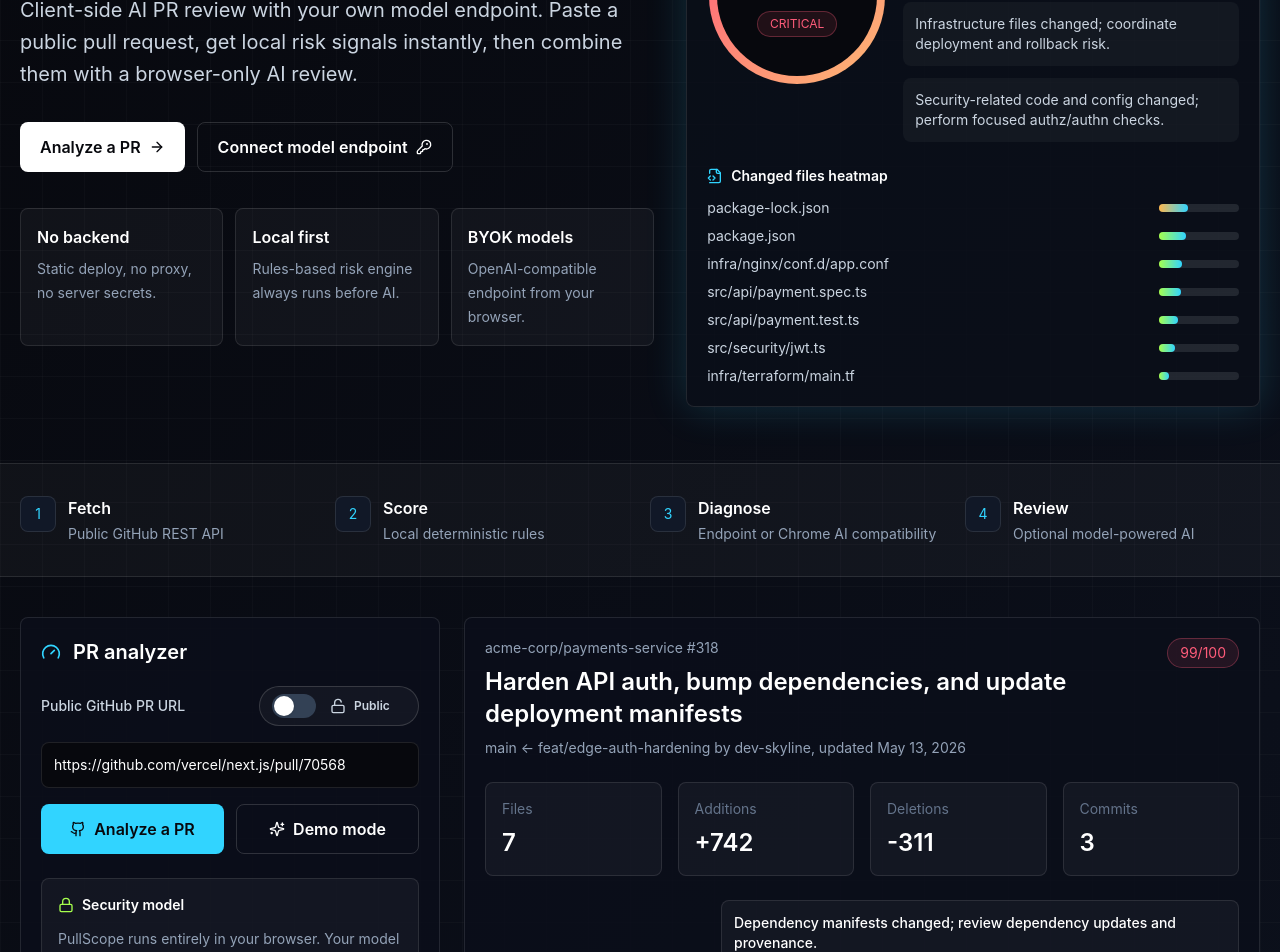
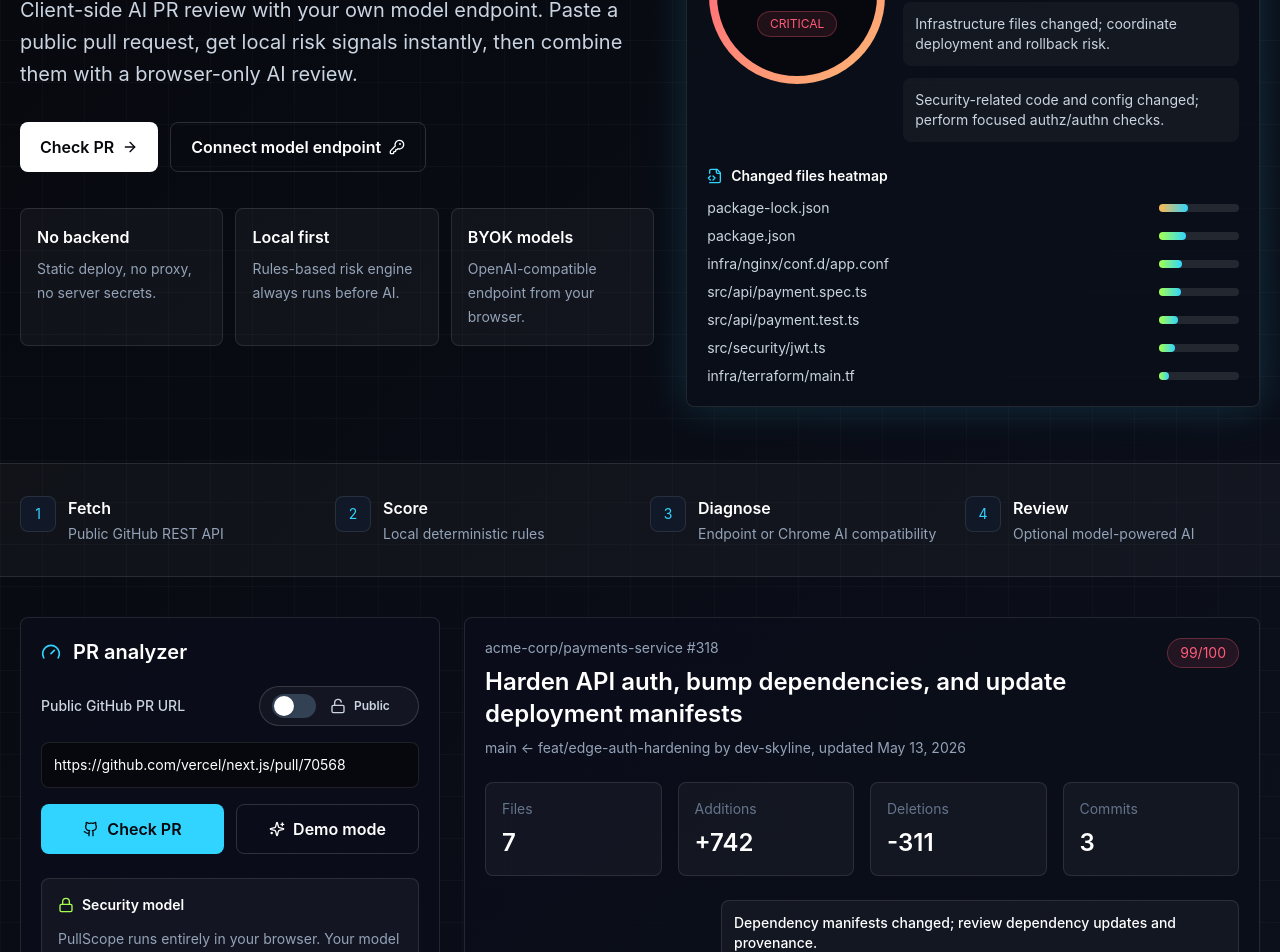
Before and after one commit to yudin-s/pullscope, a React (Vite) app: page / in a window 1280 px wide. Shown: the part 380-1332 px from the top of the page. Built offline with nearby package versions, Linux system fonts and the light colour scheme.

Commit message:
Polish review call to action

```diff
--- a/src/app/App.tsx
+++ b/src/app/App.tsx
@@ -552,6 +552,7 @@ export function App() {
   const [providerId, setProviderId] = useState<ProviderId>("chromeai");
   const selectedPreset = getProviderPreset(providerId);
   const [aiPowerEnabled, setAiPowerEnabled] = useState(false);
+  const [localReviewHover, setLocalReviewHover] = useState(false);
   const [baseUrl, setBaseUrl] = useState(selectedPreset.defaultBaseUrl);
   const [model, setModel] = useState(selectedPreset.defaultModel);
   const [fetchedModels, setFetchedModels] = useState<string[]>([]);
@@ -603,6 +604,10 @@ export function App() {
     if (profileStorage === "memory") return;
     persistModelProfile(profileStorage);
   }, [profileStorage, providerId, baseUrl, model, endpointMode]);
+
+  useEffect(() => {
+    if (aiReview || aiError) setLocalReviewHover(false);
+  }, [aiReview, aiError]);
 
   function selectPreset(nextId: ProviderId) {
     const nextPreset = getProviderPreset(nextId);
@@ -1035,6 +1040,7 @@ export function App() {
     setAiError("");
     setAiErrorOpen(false);
     setAiReview(null);
+    setLocalReviewHover(false);
     try {
       const provider = currentProvider();
       const isChromeAiReview = provider.id === "chromeai";
@@ -1125,6 +1131,8 @@ export function App() {
             aiPowerEnabled
               ? "border-signal-lime/50 bg-signal-lime/20 text-white shadow-glow"
               : "border-white/15 bg-white/[0.04] text-slate-300 hover:bg-white/10",
+            localReviewHover &&
+              "border-slate-200/45 bg-white/[0.07] text-white shadow-[0_0_24px_rgba(226,232,240,0.32)] ring-1 ring-slate-200/25",
           )}
         >
           <span className={clsx(
@@ -1406,7 +1414,7 @@ export function App() {
                 type="button"
                 onClick={runAiReview}
                 disabled={aiRunning}
-                className="inline-flex items-center justify-center gap-2 rounded-lg border border-white/15 px-4 py-3 font-semibold text-white hover:bg-white/10 disabled:opacity-60"
+                className="inline-flex items-center justify-center gap-2 rounded-lg border border-signal-cyan/60 bg-signal-cyan px-4 py-3 font-semibold text-ink-950 shadow-[0_0_28px_rgba(34,211,238,0.28)] hover:bg-cyan-300 disabled:opacity-60"
               >
                 {aiRunning ? <Loader2 className="h-4 w-4 animate-spin" /> : <Wand2 className="h-4 w-4" />}
                 Run combined review
@@ -1474,7 +1482,7 @@ export function App() {
               href="#analyzer"
               className="inline-flex items-center justify-center gap-2 rounded-lg bg-white px-5 py-3 font-semibold text-ink-950 hover:bg-slate-200"
             >
-              Analyze a PR
+              Check PR
               <ArrowRight className="h-4 w-4" />
             </a>
             <a
@@ -1633,7 +1641,7 @@ export function App() {
                   className="inline-flex items-center justify-center gap-2 rounded-lg bg-signal-cyan px-4 py-3 font-semibold text-ink-950 disabled:opacity-60"
                 >
                   {loadState === "loading" ? <Loader2 className="h-4 w-4 animate-spin" /> : <Github className="h-4 w-4" />}
-                  Analyze a PR
+                  Check PR
                 </button>
                 <button
                   type="button"
@@ -1678,6 +1686,7 @@ export function App() {
             aiReview={aiReview}
             aiError={aiError}
             onOpenAiError={() => setAiErrorOpen(true)}
+            onLocalReviewHoverChange={setLocalReviewHover}
           />
         </div>
       </section>
@@ -1732,7 +1741,7 @@ export function App() {
               href="#analyzer"
               className="inline-flex items-center justify-center gap-2 rounded-lg bg-signal-lime px-4 py-3 font-semibold text-ink-950"
             >
-              Analyze a PR
+              Check PR
               <ArrowRight className="h-4 w-4" />
             </a>
           </div>
@@ -1844,12 +1853,14 @@ function Dashboard({
   aiReview,
   aiError,
   onOpenAiError,
+  onLocalReviewHoverChange,
 }: {
   pr: PullRequestData;
   risk: RiskAssessment;
   aiReview: AiReviewResult | null;
   aiError: string;
   onOpenAiError: () => void;
+  onLocalReviewHoverChange: (hovered: boolean) => void;
 }) {
   const topFiles = [...risk.perFileScores].sort((a, b) => b.score - a.score).slice(0, 7);
   const activeReasons = risk.reasons.filter((reason) => !reason.label.toLowerCase().startsWith("no "));
@@ -1935,6 +1946,7 @@ function Dashboard({
         aiReview={aiReview}
         aiError={aiError}
         onOpenAiError={onOpenAiError}
+        onLocalReviewHoverChange={onLocalReviewHoverChange}
       />
     </div>
   );
@@ -1945,11 +1957,13 @@ function CombinedReviewPanel({
   aiReview,
   aiError,
   onOpenAiError,
+  onLocalReviewHoverChange,
 }: {
   risk: RiskAssessment;
   aiReview: AiReviewResult | null;
   aiError: string;
   onOpenAiError: () => void;
+  onLocalReviewHoverChange: (hovered: boolean) => void;
 }) {
   return (
     <div className="mt-6 border-t border-white/10 pt-5">
@@ -1968,11 +1982,16 @@ function CombinedReviewPanel({
         </button>
       )}
       {!aiReview && !aiError && (
-        <EmptyState
-          icon={<Bot className="h-5 w-5" />}
-          title="Local review is ready"
-          body="Local deterministic risk is always included; connect a model when you want a combined local+AI verdict."
-        />
+        <div
+          onMouseEnter={() => onLocalReviewHoverChange(true)}
+          onMouseLeave={() => onLocalReviewHoverChange(false)}
+        >
+          <EmptyState
+            icon={<Bot className="h-5 w-5" />}
+            title="Local review is ready"
+            body="Local deterministic risk is always included; connect a model when you want a combined local+AI verdict."
+          />
+        </div>
       )}
       {aiReview && (
         <div className="mt-5 space-y-4">
```
